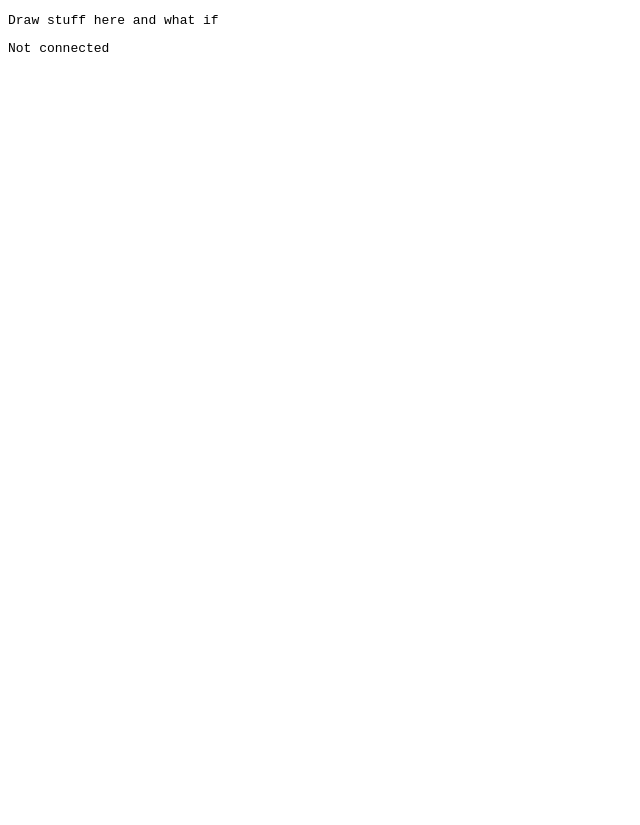
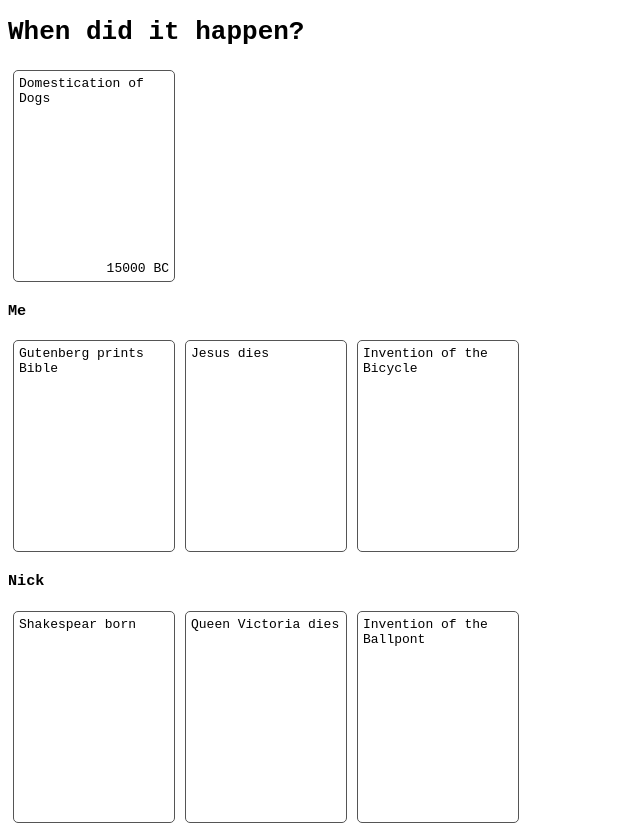
Before and after one commit to mavxg/when, a React app: page / in a window 1280 px wide. Shown: the top 825 px of the page, without its empty margins (0-640 px from the left). Before the commit the page ends 800 px from the top, so only its background shows below. Built offline with nearby package versions, Linux system fonts and the light colour scheme; no server answers.

Commit message:
inital board render

```diff
--- a/actions/index.js
+++ b/actions/index.js
@@ -4,14 +4,14 @@ export function connected() {
 	return {type: types.CONNECTED}
 }
 
-export function requestMove() {
-	return {type: types.REQUEST_MOVE }
+export function requestMove(id, index) {
+	return {type: types.REQUEST_MOVE, id, index}
 }
 
 export function requestDeal() {
-	return {type: types.REQUEST_DEAL }
+	return {type: types.REQUEST_DEAL}
 }
 
-export function join() {
-	return {type: types.JOIN }
+export function join(game) {
+	return {type: types.JOIN, game}
 }
--- a/containers/App.js
+++ b/containers/App.js
@@ -2,13 +2,89 @@ import React, { Component, PropTypes } from 'react'
 import { bindActionCreators } from 'redux'
 import { connect } from 'react-redux'
 
+class Card extends Component {
+	render() {
+		const { card } = this.props;
+		return (
+			<div className="card">{card.text}</div>
+		)
+	}
+}
+
+class PlayedCard extends Component {
+	render() {
+		const { card } = this.props;
+		const when = card.year < 0 ?
+			Math.abs(card.year) + ' BC' :
+			card.year + ' AD'
+		return (
+			<div className="played-card card">
+				<span className="description">{card.text}</span>
+				<span className="when">{when}</span>
+			</div>
+		)
+	}
+}
+
+class Timeline extends Component {
+	render() {
+		const { timeline } = this.props;
+		return (
+			<div className="timeline">
+				<h1>When did it happen?</h1>
+				{timeline.map(card => <PlayedCard card={card} />)}
+			</div>
+		)
+	}
+}
+
+class Hand extends Component {
+	render() {
+		const { hand } = this.props;
+		return (
+			<div className="timeline">
+				{hand.map(card => <Card card={card} />)}
+			</div>
+		)
+	}
+}
+
+class Player extends Component {
+	render() {
+		const { player, turn } = this.props
+		const isTurn = player.id === turn
+		return (
+			<div className="player">
+				<h3 className="name">{player.name}</h3>
+				<Hand hand={player.hand}/>
+			</div>
+		)
+	}
+}
+
+class Game extends Component {
+	render() {
+		const { game } = this.props
+		const { timeline, players, turn, id } = game
+		const player = players.filter(p => p.id === id)[0]
+		const oponents = players.filter(p => p.id !== id)
+		return (
+			<div className="game">
+				<Timeline timeline={timeline} />
+				<Player key={player.id} player={player} turn={turn} />
+				{oponents.map(p => (<Player key={p.id}  player={p} turn={turn} />))}
+			</div>
+		)
+	}
+}
+
 class App extends Component {
   render() {
     const { deck, actions } = this.props
+    const { game } = deck;
     return (
-      <div>
-        <p>Draw stuff here and what if</p>
-        <p>{deck.connected ? 'Connected' : 'Not connected'}</p>
+      <div class="app">
+        { game && <Game game={game} />}
       </div>
     )
   }
--- a/package.json
+++ b/package.json
@@ -25,6 +25,7 @@
   "dependencies": {
     "express": "^4.13.4",
     "react": "^0.14.7",
+    "react-dnd": "^2.1.2",
     "react-dom": "^0.14.7",
     "react-redux": "^4.4.0",
     "redux": "^3.3.1",
--- a/server.js
+++ b/server.js
@@ -42,10 +42,6 @@ wss.on("connection", function(ws) {
   var hid = hat();
   var state = {};
 
-  var id = setInterval(function() {
-    ws.send(JSON.stringify(new Date()), function() {  })
-  }, 1000)
-
   console.log("websocket connection open")
 
   ws.on("message", function(message) {
@@ -54,6 +50,5 @@ wss.on("connection", function(ws) {
 
   ws.on("close", function() {
     console.log("websocket connection close")
-    clearInterval(id)
   })
 })
--- a/style.scss
+++ b/style.scss
@@ -1,3 +1,22 @@
 body {
 	font-family: monospace;
 }
+
+.card {
+	display: inline-block;
+	vertical-align: top;
+	width: 150px;
+	height: 200px;
+	border: 1px solid #555;
+	margin: 5px;
+	border-radius: 5px;
+	padding: 5px;
+	position: relative;
+}
+
+
+.when {
+	position: absolute;
+	bottom: 5px;
+	right: 5px;
+}
```
